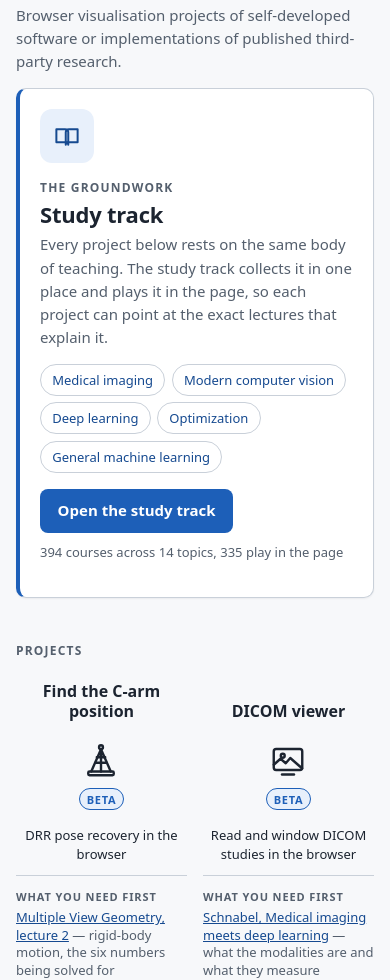
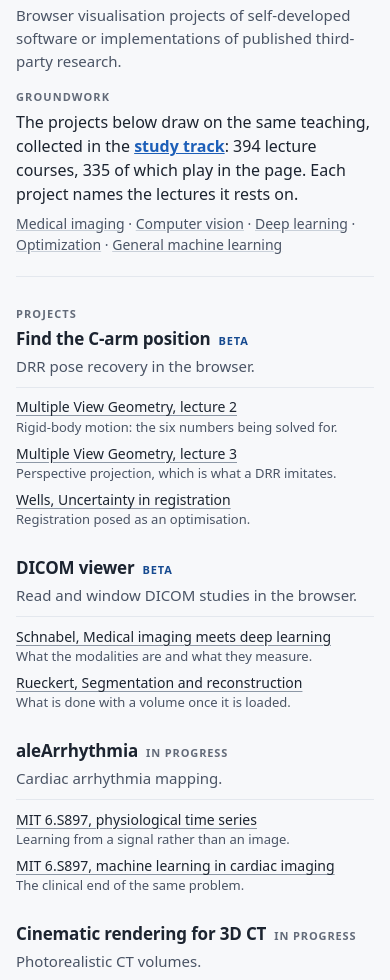
Before and after one commit to vanioljantunes/vanioljantunes.github.io, a website: page imaging/index.html in a window 390 px wide. Shown: the part 140-1120 px from the top of the page. Drawn offline with Linux system fonts and the light colour scheme.

Commit message:
style(imaging): quieter, flatter treatment across the section
PRODUCT.md names boxed hero blocks with a call-to-action button, and phone layouts where one card fills the screen, as anti-references. The groundwork panel was both, so it becomes a labelled line over a hairline rule: 468px to the first project on a phone, against a full screen before.

Project cards become left-aligned rows. The lecture is the link and the reason sits under it in grey, which is readable at 14px where the old centred 13px list was not. Contrast was never the failure, it passed AA at 6.1 to 1; size, weight and centring were.

Shared tokens tighten: --muted darkens to 7.2 to 1, a --faint grey is added for labels at 5.1 to 1, --radius drops to 6px and the shadows soften. On the study track the same pass removes the raised filter panel, the year pills and 335 filled blue buttons, so the card that is actually playing is the only accented thing on screen.

```diff
--- a/imaging/index.html
+++ b/imaging/index.html
@@ -64,94 +64,53 @@
       <p>Browser visualisation projects of self-developed software or implementations of published third-party research.</p>
     </div>
 
-    <section class="found" aria-labelledby="found-title">
-      <span class="found__icon"><svg viewBox="0 0 24 24" aria-hidden="true" focusable="false"><path d="M3.5 6.5h7a2.5 2.5 0 0 1 2.5 2.5v10a2 2 0 0 0-2-2h-7.5z"/><path d="M20.5 6.5h-7A2.5 2.5 0 0 0 11 9v10a2 2 0 0 1 2-2h7.5z"/></svg></span>
-      <div>
-        <p class="found__kicker">The groundwork</p>
-        <h2 class="found__title" id="found-title"><a href="/imaging/study-track/">Study track</a></h2>
-        <p class="found__lede">Every project below rests on the same body of teaching. The study track collects it in one place and plays it in the page, so each project can point at the exact lectures that explain it.</p>
-        <ul class="found__topics">
-          <li><a href="/imaging/study-track/?topic=medical-imaging">Medical imaging</a></li>
-          <li><a href="/imaging/study-track/?topic=modern-computer-vision">Modern computer vision</a></li>
-          <li><a href="/imaging/study-track/?topic=deep-learning-deep-neural-networks">Deep learning</a></li>
-          <li><a href="/imaging/study-track/?topic=optimization-for-machine-learning">Optimization</a></li>
-          <li><a href="/imaging/study-track/?topic=general-machine-learning">General machine learning</a></li>
-        </ul>
-        <p><a class="found__cta" href="/imaging/study-track/">Open the study track</a> <span class="found__count">394 courses across 14 topics, 335 play in the page</span></p>
-      </div>
+    <section class="ground" aria-labelledby="ground-title">
+      <p class="eyebrow" id="ground-title">Groundwork</p>
+      <p class="ground__line">The projects below draw on the same teaching, collected in the <a href="/imaging/study-track/">study track</a>: 394 lecture courses, 335 of which play in the page. Each project names the lectures it rests on.</p>
+      <p class="ground__topics"><a href="/imaging/study-track/?topic=medical-imaging">Medical imaging</a> &middot; <a href="/imaging/study-track/?topic=modern-computer-vision">Computer vision</a> &middot; <a href="/imaging/study-track/?topic=deep-learning-deep-neural-networks">Deep learning</a> &middot; <a href="/imaging/study-track/?topic=optimization-for-machine-learning">Optimization</a> &middot; <a href="/imaging/study-track/?topic=general-machine-learning">General machine learning</a></p>
     </section>
 
-    <h2 class="projects-head">Projects</h2>
+    <p class="eyebrow">Projects</p>
 
-    <ul class="tool-grid">
-      <li>
-        <div class="tool">
-          <h3 class="tool-name"><a class="tool-link" href="/imaging/xvr/">Find the C-arm position</a></h3>
-          <span class="tool-box"><svg viewBox="0 0 24 24" aria-hidden="true" focusable="false"><circle cx="12" cy="2.8" r="1.3"/><path d="M12 4.1 5.5 19M12 4.1l6.5 14.9M12 4.1v14.9"/><rect x="3.5" y="19" width="17" height="2.5" rx="0.8"/><path d="M9.2 9.5h5.6M8.3 13.2h7.4"/></svg><span class="tool-beta">beta</span></span>
-          <p class="tool-desc">DRR pose recovery in the browser</p>
-          <div class="tool-needs">
-            <span class="tool-needs__head">What you need first</span>
-            <ul>
-              <li><a href="/imaging/study-track/?list=PLTBdjV_4f-EJn6udZ34tht9EVIW7lbeo4&amp;i=1">Multiple View Geometry, lecture 2</a> &mdash; rigid-body motion, the six numbers being solved for</li>
-              <li><a href="/imaging/study-track/?list=PLTBdjV_4f-EJn6udZ34tht9EVIW7lbeo4&amp;i=2">Multiple View Geometry, lecture 3</a> &mdash; perspective projection, which is what a DRR imitates</li>
-              <li><a href="/imaging/study-track/?list=PLTRCr47yTx5iXIYSneX3LKf16upaw59wa&amp;i=11">Wells, Uncertainty in Registration</a> &mdash; registration as an optimisation</li>
-            </ul>
-          </div>
-        </div>
+    <ul class="projects">
+      <li class="proj">
+        <h2 class="proj__head"><a href="/imaging/xvr/">Find the C-arm position</a> <span class="proj__status proj__status--live">Beta</span></h2>
+        <p class="proj__desc">DRR pose recovery in the browser.</p>
+        <ul class="proj__needs">
+          <li><a href="/imaging/study-track/?list=PLTBdjV_4f-EJn6udZ34tht9EVIW7lbeo4&amp;i=1">Multiple View Geometry, lecture 2</a><span class="proj__why">Rigid-body motion: the six numbers being solved for.</span></li>
+          <li><a href="/imaging/study-track/?list=PLTBdjV_4f-EJn6udZ34tht9EVIW7lbeo4&amp;i=2">Multiple View Geometry, lecture 3</a><span class="proj__why">Perspective projection, which is what a DRR imitates.</span></li>
+          <li><a href="/imaging/study-track/?list=PLTRCr47yTx5iXIYSneX3LKf16upaw59wa&amp;i=11">Wells, Uncertainty in registration</a><span class="proj__why">Registration posed as an optimisation.</span></li>
+        </ul>
       </li>
-      <li>
-        <div class="tool">
-          <h3 class="tool-name"><a class="tool-link" href="/imaging/viewer/">DICOM viewer</a></h3>
-          <span class="tool-box"><svg viewBox="0 0 24 24" aria-hidden="true" focusable="false"><rect x="2.5" y="4" width="19" height="14" rx="1.6"/><path d="M2.5 14.5l4.5-4 3.5 3 3-3.5 8 7"/><circle cx="8.5" cy="8.5" r="1.3"/><path d="M8 21h8"/></svg><span class="tool-beta">beta</span></span>
-          <p class="tool-desc">Read and window DICOM studies in the browser</p>
-          <div class="tool-needs">
-            <span class="tool-needs__head">What you need first</span>
-            <ul>
-              <li><a href="/imaging/study-track/?list=PL_VeUGLULXQux1dV4iA3XuMX6AueJmGGa&amp;i=11">Schnabel, Medical imaging meets deep learning</a> &mdash; what the modalities are and what they measure</li>
-              <li><a href="/imaging/study-track/?list=PLTRCr47yTx5iXIYSneX3LKf16upaw59wa&amp;i=14">Rueckert, Segmentation and reconstruction</a> &mdash; what is done with a volume once it is loaded</li>
-            </ul>
-          </div>
-        </div>
+      <li class="proj">
+        <h2 class="proj__head"><a href="/imaging/viewer/">DICOM viewer</a> <span class="proj__status proj__status--live">Beta</span></h2>
+        <p class="proj__desc">Read and window DICOM studies in the browser.</p>
+        <ul class="proj__needs">
+          <li><a href="/imaging/study-track/?list=PL_VeUGLULXQux1dV4iA3XuMX6AueJmGGa&amp;i=11">Schnabel, Medical imaging meets deep learning</a><span class="proj__why">What the modalities are and what they measure.</span></li>
+          <li><a href="/imaging/study-track/?list=PLTRCr47yTx5iXIYSneX3LKf16upaw59wa&amp;i=14">Rueckert, Segmentation and reconstruction</a><span class="proj__why">What is done with a volume once it is loaded.</span></li>
+        </ul>
       </li>
-      <li>
-        <div class="tool tool-soon" id="alearrhythmia">
-          <h3 class="tool-name">aleArrhythmia</h3>
-          <span class="tool-box"><svg viewBox="0 0 24 24" aria-hidden="true" focusable="false"><path d="M12 20.5s-7.5-4.6-7.5-10A4.2 4.2 0 0 1 12 8a4.2 4.2 0 0 1 7.5 2.5c0 5.4-7.5 10-7.5 10z"/><path d="M4 13h3l1.5-3 2 6 2-8 1.5 5H20"/></svg><span class="tool-soon-tag">In progress</span></span>
-          <p class="tool-desc">Cardiac arrhythmia mapping</p>
-          <div class="tool-needs">
-            <span class="tool-needs__head">What you need first</span>
-            <ul>
-              <li><a href="/imaging/study-track/?list=PLUl4u3cNGP60B0PQXVQyGNdCyCTDU1Q5j&amp;i=5">MIT 6.S897, physiological time series</a> &mdash; learning from a signal rather than an image</li>
-              <li><a href="/imaging/study-track/?list=PLUl4u3cNGP60B0PQXVQyGNdCyCTDU1Q5j&amp;i=9">MIT 6.S897, machine learning in cardiac imaging</a> &mdash; the clinical end of the same problem</li>
-            </ul>
-          </div>
-        </div>
+      <li class="proj" id="alearrhythmia">
+        <h2 class="proj__head">aleArrhythmia <span class="proj__status">In progress</span></h2>
+        <p class="proj__desc">Cardiac arrhythmia mapping.</p>
+        <ul class="proj__needs">
+          <li><a href="/imaging/study-track/?list=PLUl4u3cNGP60B0PQXVQyGNdCyCTDU1Q5j&amp;i=5">MIT 6.S897, physiological time series</a><span class="proj__why">Learning from a signal rather than an image.</span></li>
+          <li><a href="/imaging/study-track/?list=PLUl4u3cNGP60B0PQXVQyGNdCyCTDU1Q5j&amp;i=9">MIT 6.S897, machine learning in cardiac imaging</a><span class="proj__why">The clinical end of the same problem.</span></li>
+        </ul>
       </li>
-      <li>
-        <div class="tool tool-soon" id="cinematic">
-          <h3 class="tool-name">Cinematic rendering for 3D CT</h3>
-          <span class="tool-box"><svg viewBox="0 0 24 24" aria-hidden="true" focusable="false"><path d="M12 2.5 20.5 7v10L12 21.5 3.5 17V7z"/><path d="M3.5 7 12 11.5 20.5 7M12 11.5v10"/><path d="M16 4.5 7.5 9"/></svg><span class="tool-soon-tag">In progress</span></span>
-          <p class="tool-desc">Photorealistic CT volumes</p>
-          <div class="tool-needs">
-            <span class="tool-needs__head">What you need first</span>
-            <p class="tool-needs__none">Nothing in the study track covers volume rendering or physically based light transport. This one still needs a graphics reference from outside the catalogue.</p>
-          </div>
-        </div>
+      <li class="proj" id="cinematic">
+        <h2 class="proj__head">Cinematic rendering for 3D CT <span class="proj__status">In progress</span></h2>
+        <p class="proj__desc">Photorealistic CT volumes.</p>
+        <p class="proj__none">The study track has no volume rendering or light transport course, so this one still needs a graphics reference from outside it.</p>
       </li>
-      <li>
-        <div class="tool tool-soon" id="ct-ml">
-          <h3 class="tool-name">CT reconstruction with machine learning</h3>
-          <span class="tool-box"><svg viewBox="0 0 24 24" aria-hidden="true" focusable="false"><rect x="3" y="3" width="18" height="18" rx="2"/><path d="M3 9h18M3 15h18M9 3v18M15 3v18"/><circle cx="12" cy="12" r="2.2"/></svg><span class="tool-soon-tag">In progress</span></span>
-          <p class="tool-desc">Learned image reconstruction</p>
-          <div class="tool-needs">
-            <span class="tool-needs__head">What you need first</span>
-            <ul>
-              <li><a href="/imaging/study-track/?list=PLoRl3Ht4JOcdU872GhiYWf6jwrk_SNhz9&amp;i=0">Hinton, Neural Networks, lecture 1.1</a> &mdash; the fundamentals, if you are starting cold</li>
-              <li><a href="/imaging/study-track/?list=PL_VeUGLULXQux1dV4iA3XuMX6AueJmGGa&amp;i=2">Rueckert, Deep learning for image reconstruction</a> &mdash; the method this project implements</li>
-              <li><a href="/imaging/study-track/?list=PLTRCr47yTx5iXIYSneX3LKf16upaw59wa&amp;i=14">Rueckert, Segmentation and reconstruction</a> &mdash; the earlier, classical framing</li>
-            </ul>
-          </div>
-        </div>
+      <li class="proj" id="ct-ml">
+        <h2 class="proj__head">CT reconstruction with machine learning <span class="proj__status">In progress</span></h2>
+        <p class="proj__desc">Learned image reconstruction.</p>
+        <ul class="proj__needs">
+          <li><a href="/imaging/study-track/?list=PLoRl3Ht4JOcdU872GhiYWf6jwrk_SNhz9&amp;i=0">Hinton, Neural Networks, lecture 1.1</a><span class="proj__why">The fundamentals, if you are starting cold.</span></li>
+          <li><a href="/imaging/study-track/?list=PL_VeUGLULXQux1dV4iA3XuMX6AueJmGGa&amp;i=2">Rueckert, Deep learning for image reconstruction</a><span class="proj__why">The method this project implements.</span></li>
+          <li><a href="/imaging/study-track/?list=PLTRCr47yTx5iXIYSneX3LKf16upaw59wa&amp;i=14">Rueckert, Segmentation and reconstruction</a><span class="proj__why">The earlier, classical framing.</span></li>
+        </ul>
       </li>
     </ul>
   </main>
--- a/site.css
+++ b/site.css
@@ -5,15 +5,17 @@
   --bg: #f7f8fa;
   --surface: #ffffff;
   --border: #c9d0d9;
+  --rule: #e4e8ee;
   --border-strong: #8d98a6;
   --accent: #1d5fb8;
   --accent-dark: #164a90;
   --accent-soft: #e8f0fb;
   --text: #1c2430;
-  --muted: #545f6d;
-  --radius: 10px;
-  --shadow: 0 1px 2px rgba(28, 36, 48, 0.06);
-  --shadow-hover: 0 6px 18px rgba(28, 36, 48, 0.08);
+  --muted: #4a5465;
+  --faint: #636b79;
+  --radius: 6px;
+  --shadow: 0 1px 2px rgba(28, 36, 48, 0.04);
+  --shadow-hover: 0 4px 14px rgba(28, 36, 48, 0.06);
   --font: system-ui, -apple-system, "Segoe UI", Roboto, "Helvetica Neue", Arial, sans-serif;
   --ease-out: cubic-bezier(0.22, 1, 0.36, 1);
 }
@@ -2198,10 +2200,9 @@ a.tool:focus-visible {
   max-height: calc(100vh - 7rem);
   overflow-y: auto;
   padding: 0.9rem 0.75rem;
-  border: 1px solid var(--border);
+  border: 1px solid var(--rule);
   border-radius: var(--radius);
   background: var(--surface);
-  box-shadow: var(--shadow);
 }
 
 .st-rail__head {
@@ -2276,11 +2277,8 @@ a.tool:focus-visible {
   flex-wrap: wrap;
   gap: 0.75rem 1rem;
   align-items: flex-end;
-  padding: 1rem;
-  border: 1px solid var(--border);
-  border-radius: var(--radius);
-  background: var(--surface);
-  box-shadow: var(--shadow);
+  padding: 0 0 1rem;
+  border-bottom: 1px solid var(--rule);
 }
 
 .st-field {
@@ -2423,16 +2421,20 @@ a.tool:focus-visible {
   flex-direction: column;
   gap: 0.35rem;
   padding: 0.9rem 1rem 1rem;
-  border: 1px solid var(--border);
+  border: 1px solid var(--rule);
   border-radius: var(--radius);
   background: var(--surface);
-  box-shadow: var(--shadow);
 }
 
 .st-card--playing {
   grid-column: 1 / -1;
   border-color: var(--accent);
-  box-shadow: var(--shadow-hover);
+}
+
+.st-card--playing .st-play {
+  border-color: var(--accent);
+  background: var(--accent);
+  color: #ffffff;
 }
 
 .st-card__name {
@@ -2455,17 +2457,15 @@ a.tool:focus-visible {
 }
 
 .st-tag {
-  padding: 0.1rem 0.5rem;
-  border-radius: 999px;
-  background: var(--accent-soft);
-  color: var(--accent-dark);
+  color: var(--faint);
   font-size: 0.75rem;
   font-variant-numeric: tabular-nums;
+  letter-spacing: 0.02em;
 }
 
 .st-tag--off {
-  background: var(--bg);
-  color: var(--muted);
+  color: var(--faint);
+  font-style: italic;
 }
 
 .st-card__actions {
@@ -2482,10 +2482,10 @@ a.tool:focus-visible {
   align-items: center;
   min-height: 36px;
   padding: 0.3rem 0.7rem;
-  border: 1px solid var(--accent);
-  border-radius: 8px;
-  background: var(--accent);
-  color: #ffffff;
+  border: 1px solid var(--border-strong);
+  border-radius: 6px;
+  background: var(--surface);
+  color: var(--text);
   font: inherit;
   font-size: 0.8125rem;
   font-weight: 600;
@@ -2493,8 +2493,9 @@ a.tool:focus-visible {
 }
 
 .st-play:hover {
-  background: var(--accent-dark);
-  border-color: var(--accent-dark);
+  border-color: var(--accent);
+  background: var(--accent-soft);
+  color: var(--accent-dark);
 }
 
 .st-play svg {
@@ -2508,9 +2509,9 @@ a.tool:focus-visible {
   align-items: center;
   min-height: 36px;
   padding: 0.3rem 0.6rem;
-  border: 1px solid var(--border);
-  border-radius: 8px;
-  color: var(--accent-dark);
+  border: 1px solid var(--rule);
+  border-radius: 6px;
+  color: var(--muted);
   font-size: 0.8125rem;
   text-decoration: none;
 }
@@ -3009,195 +3010,6 @@ a.tool:focus-visible {
   display: none;
 }
 
-/* ----- Imaging index: the study track as the section's foundation ----- */
-
-.found {
-  display: grid;
-  grid-template-columns: auto minmax(0, 1fr);
-  gap: 1rem 1.25rem;
-  align-items: start;
-  margin: 0 0 2.75rem;
-  padding: 1.5rem 1.75rem 1.75rem;
-  border: 1px solid var(--border);
-  border-left: 4px solid var(--accent);
-  border-radius: var(--radius);
-  background: var(--surface);
-  box-shadow: var(--shadow);
-}
-
-.found__icon {
-  display: grid;
-  place-items: center;
-  width: 54px;
-  height: 54px;
-  border-radius: 12px;
-  background: var(--accent-soft);
-  color: var(--accent-dark);
-}
-
-.found__icon svg {
-  width: 30px;
-  height: 30px;
-  fill: none;
-  stroke: currentColor;
-  stroke-width: 1.6;
-  stroke-linecap: round;
-  stroke-linejoin: round;
-}
-
-.found__kicker {
-  margin: 0 0 0.2rem;
-  color: var(--muted);
-  font-size: 0.75rem;
-  font-weight: 600;
-  letter-spacing: 0.1em;
-  text-transform: uppercase;
-}
-
-.found__title {
-  margin: 0 0 0.4rem;
-  font-size: 1.375rem;
-  line-height: 1.2;
-  letter-spacing: -0.01em;
-}
-
-.found__title a {
-  color: var(--text);
-  text-decoration: none;
-}
-
-.found__title a:hover {
-  color: var(--accent-dark);
-  text-decoration: underline;
-}
-
-.found__lede {
-  margin: 0 0 0.9rem;
-  max-width: 62ch;
-  color: var(--muted);
-}
-
-.found__topics {
-  display: flex;
-  flex-wrap: wrap;
-  gap: 0.4rem;
-  margin: 0 0 1rem;
-  padding: 0;
-  list-style: none;
-}
-
-.found__topics a {
-  display: inline-flex;
-  align-items: center;
-  min-height: 32px;
-  padding: 0.2rem 0.7rem;
-  border: 1px solid var(--border);
-  border-radius: 999px;
-  color: var(--accent-dark);
-  font-size: 0.8125rem;
-  text-decoration: none;
-}
-
-.found__topics a:hover {
-  border-color: var(--accent);
-  background: var(--accent-soft);
-}
-
-.found__cta {
-  display: inline-flex;
-  align-items: center;
-  min-height: 44px;
-  padding: 0.5rem 1.1rem;
-  border-radius: 8px;
-  background: var(--accent);
-  color: #ffffff;
-  font-size: 0.9375rem;
-  font-weight: 600;
-  text-decoration: none;
-}
-
-.found__cta:hover {
-  background: var(--accent-dark);
-}
-
-.found__count {
-  color: var(--muted);
-  font-size: 0.8125rem;
-  font-variant-numeric: tabular-nums;
-}
-
-.projects-head {
-  margin: 0 0 1.25rem;
-  font-size: 0.75rem;
-  font-weight: 600;
-  letter-spacing: 0.1em;
-  text-transform: uppercase;
-  color: var(--muted);
-}
-
-/* The card title is a link now, so the material list below it can hold links of its own. */
-.tool-link {
-  color: var(--text);
-  text-decoration: none;
-}
-
-.tool-link:hover {
-  color: var(--accent-dark);
-  text-decoration: underline;
-}
-
-.tool-needs {
-  margin: 0.75rem 0 0;
-  padding: 0.7rem 0 0;
-  border-top: 1px solid var(--border);
-  width: 100%;
-  max-width: 26ch;
-  margin-inline: auto;
-  color: var(--muted);
-  font-size: 0.8125rem;
-  text-align: left;
-}
-
-.tool-needs__head {
-  display: block;
-  margin-bottom: 0.3rem;
-  font-size: 0.6875rem;
-  font-weight: 600;
-  letter-spacing: 0.08em;
-  text-transform: uppercase;
-}
-
-.tool-needs ul {
-  margin: 0;
-  padding: 0;
-  list-style: none;
-}
-
-.tool-needs li {
-  margin-bottom: 0.3rem;
-  line-height: 1.35;
-}
-
-.tool-needs a {
-  color: var(--accent-dark);
-}
-
-.tool-needs__none {
-  font-style: italic;
-}
-
-@media (max-width: 600px) {
-  .found {
-    grid-template-columns: minmax(0, 1fr);
-    padding: 1.25rem;
-  }
-
-  /* The count wraps around the button at this width; give it its own line. */
-  .found__count {
-    display: block;
-    margin-top: 0.6rem;
-  }
-}
 
 /* How-to cards under the viewer. Contents are rebuilt per modality, so the grid has to
    cope with four to six items without leaving a ragged last row. */
@@ -3252,3 +3064,164 @@ a.tool:focus-visible {
     grid-template-columns: 1fr;
   }
 }
+
+/* ----- Imaging index: the groundwork line and the project rows ----- */
+
+/* A labelled line, not a panel. PRODUCT.md names boxed hero blocks with a call-to-action
+   button as an anti-reference, and on a phone the panel filled the screen. */
+.ground {
+  margin: 0 0 2.25rem;
+  padding-bottom: 1.25rem;
+  border-bottom: 1px solid var(--rule);
+}
+
+.eyebrow {
+  margin: 0 0 0.35rem;
+  color: var(--faint);
+  font-size: 0.6875rem;
+  font-weight: 600;
+  letter-spacing: 0.1em;
+  text-transform: uppercase;
+}
+
+.ground__line {
+  margin: 0 0 0.4rem;
+  max-width: 62ch;
+  font-size: 1rem;
+  line-height: 1.5;
+}
+
+.ground__line a {
+  font-weight: 600;
+}
+
+.ground__topics {
+  margin: 0;
+  max-width: 62ch;
+  color: var(--muted);
+  font-size: 0.875rem;
+}
+
+.ground__topics a {
+  color: var(--muted);
+  text-decoration-color: var(--border);
+}
+
+.ground__topics a:hover {
+  color: var(--accent-dark);
+  text-decoration-color: currentColor;
+}
+
+/* ----- Project rows ----- */
+
+.projects {
+  display: grid;
+  grid-template-columns: repeat(auto-fit, minmax(19rem, 1fr));
+  gap: 2rem 2.5rem;
+  margin: 0;
+  padding: 0;
+  list-style: none;
+}
+
+.proj {
+  display: flex;
+  flex-direction: column;
+  gap: 0.3rem;
+}
+
+.proj__head {
+  display: flex;
+  flex-wrap: wrap;
+  gap: 0.5rem;
+  align-items: baseline;
+  margin: 0;
+  font-size: 1.0625rem;
+  line-height: 1.3;
+  letter-spacing: -0.01em;
+}
+
+.proj__head a {
+  color: var(--text);
+  text-decoration: none;
+}
+
+.proj__head a:hover {
+  text-decoration: underline;
+  text-underline-offset: 3px;
+}
+
+/* Status reads as a word, not a badge: one small capitalised label, no pill, no fill. */
+.proj__status {
+  color: var(--faint);
+  font-size: 0.6875rem;
+  font-weight: 600;
+  letter-spacing: 0.08em;
+  text-transform: uppercase;
+}
+
+.proj__status--live {
+  color: var(--accent-dark);
+}
+
+.proj__desc {
+  margin: 0 0 0.3rem;
+  color: var(--muted);
+  font-size: 0.9375rem;
+  line-height: 1.5;
+}
+
+.proj__needs {
+  margin: 0;
+  padding: 0.6rem 0 0;
+  border-top: 1px solid var(--rule);
+  list-style: none;
+}
+
+.proj__needs li {
+  margin-bottom: 0.45rem;
+  font-size: 0.875rem;
+  line-height: 1.45;
+}
+
+.proj__needs li:last-child {
+  margin-bottom: 0;
+}
+
+/* The lecture is the link; the reason sits under it in grey, so neither fights the other. */
+.proj__needs a {
+  display: block;
+  color: var(--text);
+  text-decoration-color: var(--border-strong);
+  text-underline-offset: 3px;
+}
+
+.proj__needs a:hover {
+  color: var(--accent-dark);
+  text-decoration-color: currentColor;
+}
+
+.proj__why {
+  display: block;
+  color: var(--muted);
+  font-size: 0.8125rem;
+}
+
+.proj__none {
+  margin: 0;
+  padding-top: 0.6rem;
+  border-top: 1px solid var(--rule);
+  color: var(--muted);
+  font-size: 0.875rem;
+  line-height: 1.45;
+}
+
+@media (max-width: 600px) {
+  .projects {
+    grid-template-columns: minmax(0, 1fr);
+    gap: 1.75rem;
+  }
+
+  .ground {
+    margin-bottom: 1.75rem;
+  }
+}
```
